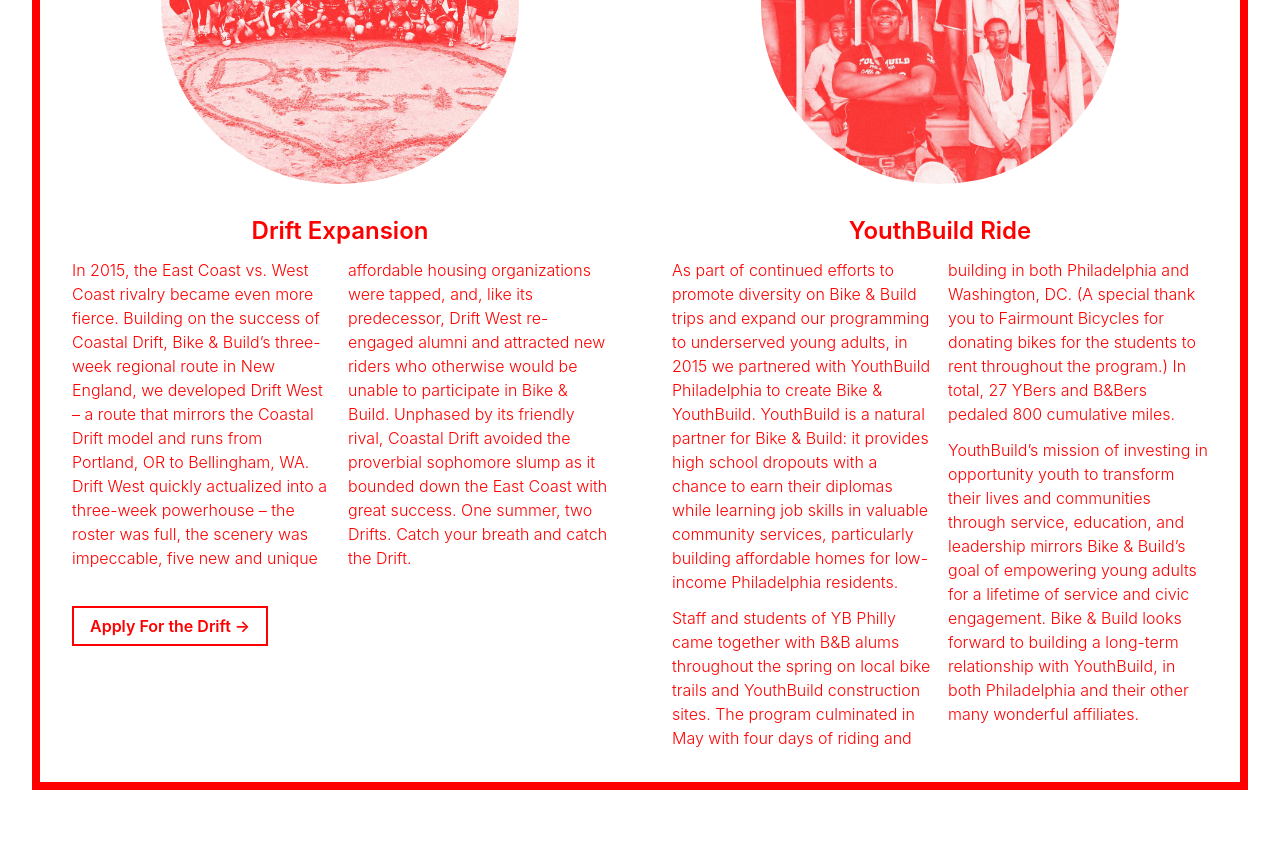
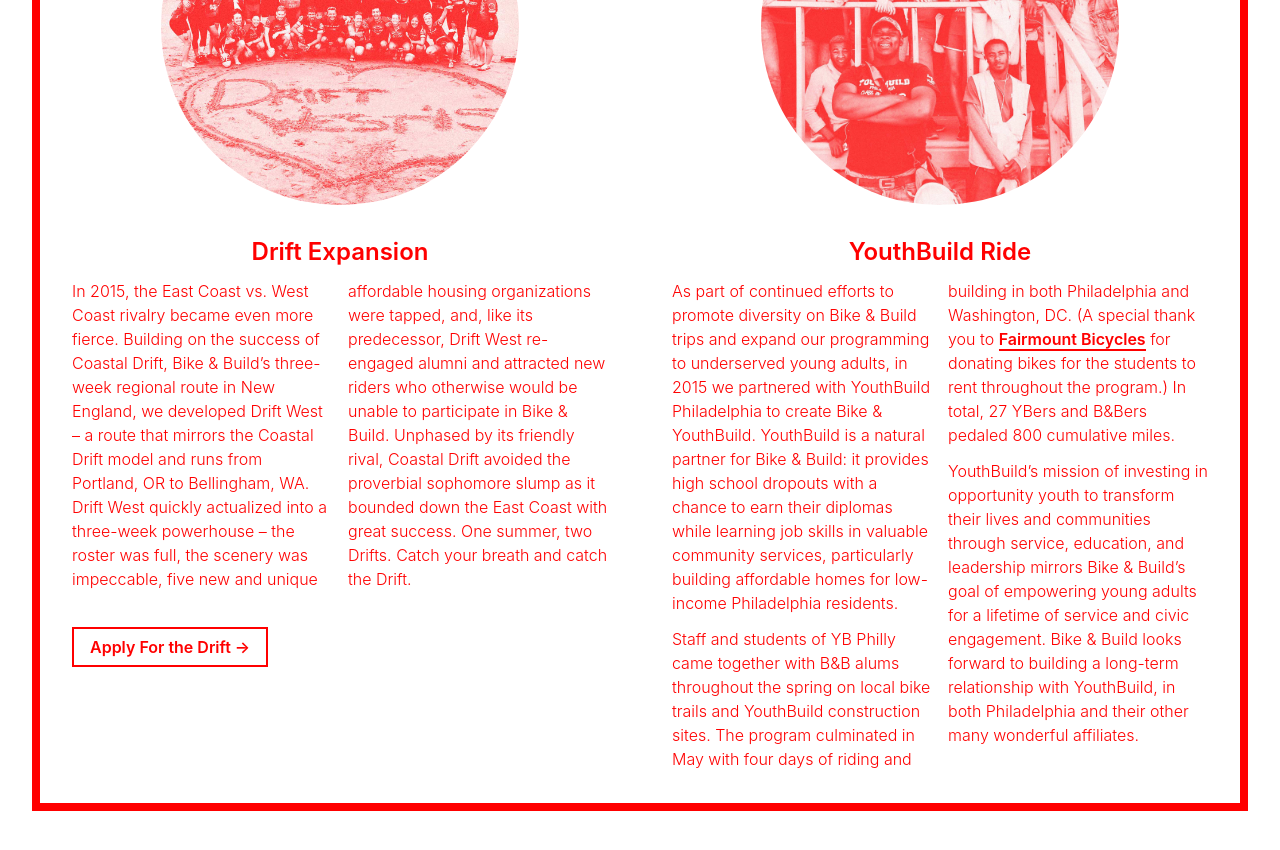
Before and after one commit to morf-studio/babar-2015, a Jekyll site: the page built from index.html, in a window 1280 px wide and 900 px high, scrolled down 8079 px. Shown: the top 850 px of the window. Built offline with Jekyll 4.4.1, drawn with Linux system fonts in a browser that asks for light colours; some of the changed text lies outside the part shown.

Commit message:
added links

```diff
--- a/index.html
+++ b/index.html
@@ -233,25 +233,25 @@
               </div>
               <div class="col col-12 m-col-4 l-col-3 pad-r-m">
                 <ul class="list-reset">
-                  <li>Northern United States, NUS </li>
-                  <li>Maine to Santa Barbara, ME2SB </li>
-                  <li>Providence To Seattle, P2S</li>
-                  <li>Central United States, CUS </li>
+                  <li><a href="http://bikeandbuild.org/route/northern-united-states/"class="navy">NUS</a> - Northern United States</li>
+                  <li><a href="http://bikeandbuild.org/route/maine-to-santa-barbara/"class="navy">ME2SB</a> - Maine to Santa Barbara</li>
+                  <li><a href="http://bikeandbuild.org/route/providence-to-seattle/"class="navy">P2S</a> - Providence To Seattle</li>
+                  <li><a href="http://bikeandbuild.org/route/central-united-states/"class="navy">CUS</a> - Central United States</li>
                 </ul>
               </div>
               <div class="col col-12 m-col-4 l-col-3 pad-r-m">
                 <ul class="list-reset">
-                  <li>Connecticut to California, C2C </li>
-                  <li>North Carolina to San Diego, NC2SD </li>
-                  <li>South Carolina to Santa Cruz, SC2SC </li>
-                  <li>Southern United States, SUS </li>
+                  <li><a href="http://bikeandbuild.org/routes-archive/#northern-united-states"class="navy">C2C</a> - Connecticut to California</li>
+                  <li><a href="http://bikeandbuild.org/route/north-carolina-to-san-diego/"class="navy">NC2SD</a> - North Carolina to San Diego</li>
+                  <li><a href="http://bikeandbuild.org/route/south-carolina-to-santa-cruz/"class="navy">SC2SC</a> - South Carolina to Santa Cruz</li>
+                  <li><a href="http://bikeandbuild.org/route/southern-united-states/"class="navy">SUS</a> - Southern United States</li>
                 </ul>
               </div>
               <div class="col col-12 m-col-4 l-col-3 pad-r-m">
                 <ul class="list-reset">
-                  <li>Coastal Drift, CD</li>
-                  <li>Drift West, DW</li>
-                  <li>Chris Webber Memorial, CWM</li>
+                  <li><a href="http://bikeandbuild.org/route/coastal-drift/"class="navy">CD</a> - Coastal Drift</li>
+                  <li><a href="http://bikeandbuild.org/route/drift-west/"class="navy">DW</a> - Drift West</li>
+                  <li><a href="http://bikeandbuild.org/route/cwm/"class="navy">CWM</a> - Chris Webber Memorial</li>
                 </ul>
               </div>
             </div>
@@ -440,9 +440,9 @@
 
               <h3 class="text-center"> YouthBuild Ride </h3>
               <div class="column-count-2">
-                <p> As part of continued efforts to promote diversity on Bike & Build trips and expand our programming to underserved young adults, in 2015 we partnered with YouthBuild Philadelphia to create Bike & YouthBuild. YouthBuild is a natural partner for Bike & Build: it provides high school dropouts with a chance to earn their diplomas while learning job skills in valuable community services, particularly building affordable homes for low-income Philadelphia residents.</p>
-                <p>Staff and students of YB Philly came together with B&B alums throughout the spring on local bike trails and YouthBuild construction sites. The program culminated in May with four days of riding and building in both Philadelphia and Washington, DC. (A special thank you to Fairmount Bicycles for donating bikes for the students to rent throughout the program.) In total, 27 YBers and B&Bers pedaled 800 cumulative miles.</p>
-                <p> YouthBuild’s mission of investing in opportunity youth to transform their lives and communities through service, education, and leadership mirrors Bike &amp; Build’s goal of empowering young adults for a lifetime of service and civic engagement. Bike & Build looks forward to building a long-term relationship with YouthBuild, in both Philadelphia and their other many wonderful affiliates.
+                <p>As part of continued efforts to promote diversity on Bike & Build trips and expand our programming to underserved young adults, in 2015 we partnered with YouthBuild Philadelphia to create Bike & YouthBuild. YouthBuild is a natural partner for Bike & Build: it provides high school dropouts with a chance to earn their diplomas while learning job skills in valuable community services, particularly building affordable homes for low-income Philadelphia residents.</p>
+                <p>Staff and students of YB Philly came together with B&B alums throughout the spring on local bike trails and YouthBuild construction sites. The program culminated in May with four days of riding and building in both Philadelphia and Washington, DC. (A special thank you to <a href="http://fairmountbicycles.com/" class="red">Fairmount Bicycles</a> for donating bikes for the students to rent throughout the program.) In total, 27 YBers and B&Bers pedaled 800 cumulative miles.</p>
+                <p>YouthBuild’s mission of investing in opportunity youth to transform their lives and communities through service, education, and leadership mirrors Bike &amp; Build’s goal of empowering young adults for a lifetime of service and civic engagement. Bike & Build looks forward to building a long-term relationship with YouthBuild, in both Philadelphia and their other many wonderful affiliates.</p>
               </div>
             </article>
           </aside>
```
Also changed, not shown: 1 other file.
